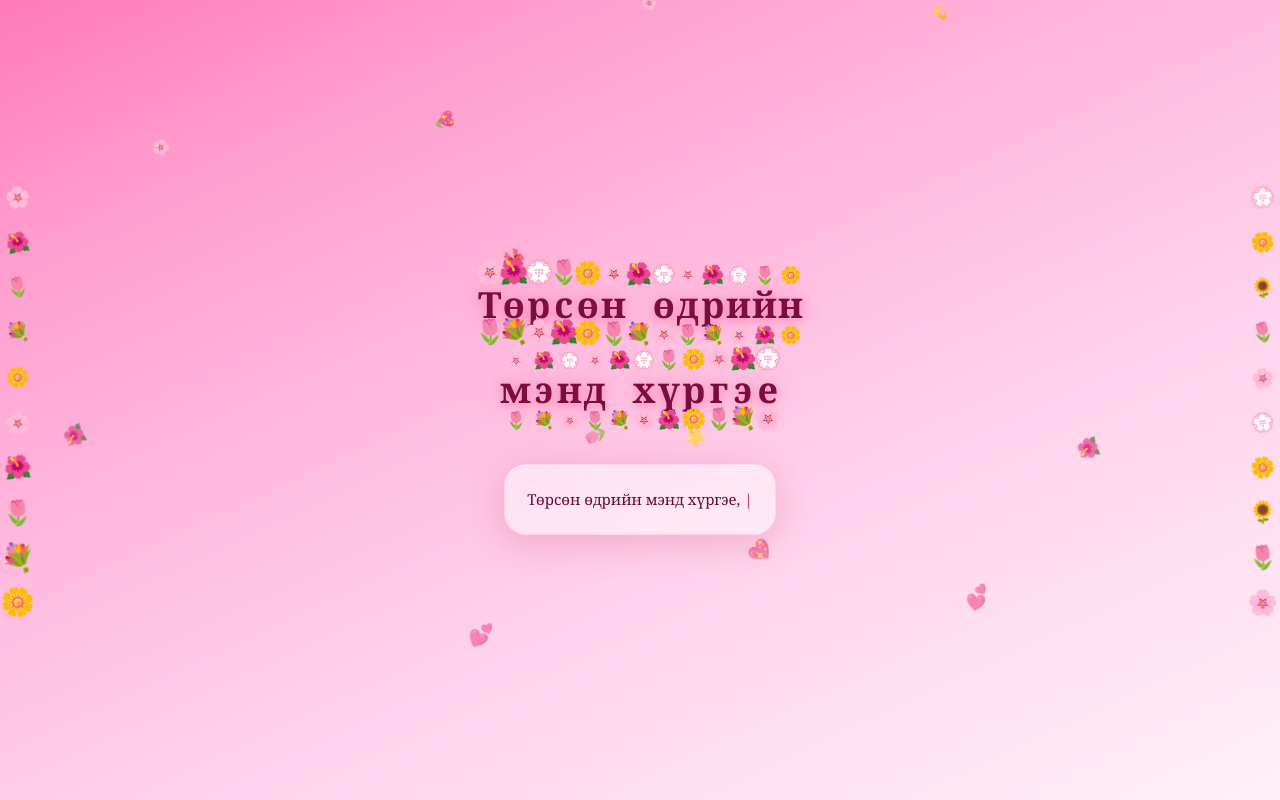
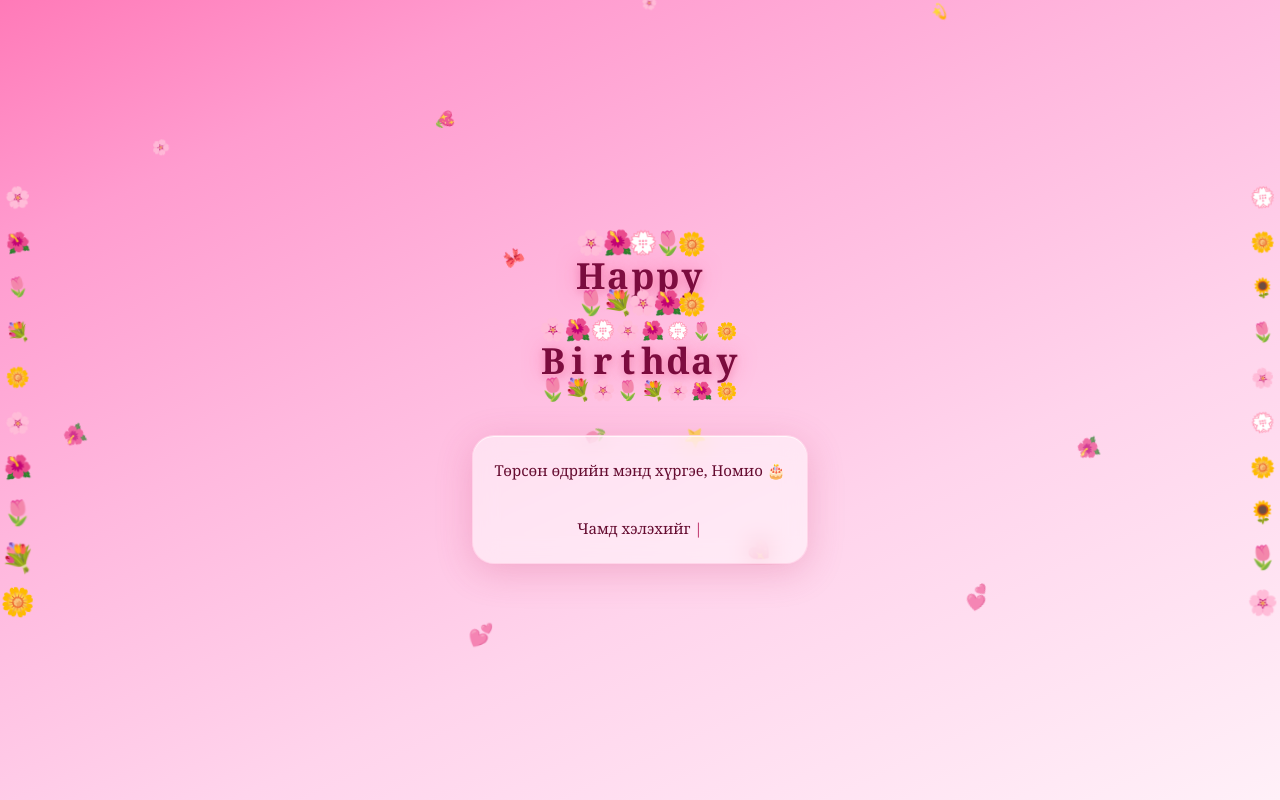
Before and after one commit to Tselme4405/Erkhes, a Next.js app: page / in a window 1280 px wide. Built offline with nearby package versions, Linux system fonts and the light colour scheme.

Commit message:
happy birthday

```diff
--- a/app/page.tsx
+++ b/app/page.tsx
@@ -2,8 +2,8 @@
 
 import { useState, useEffect } from "react";
 
-const line1 = "Төрсөн өдрийн";
-const line2 = "мэнд хүргэе";
+const line1 = "Happy";
+const line2 = "Birthday";
 const totalLen = line1.length + line2.length;
 
 const heartMessage =
```
